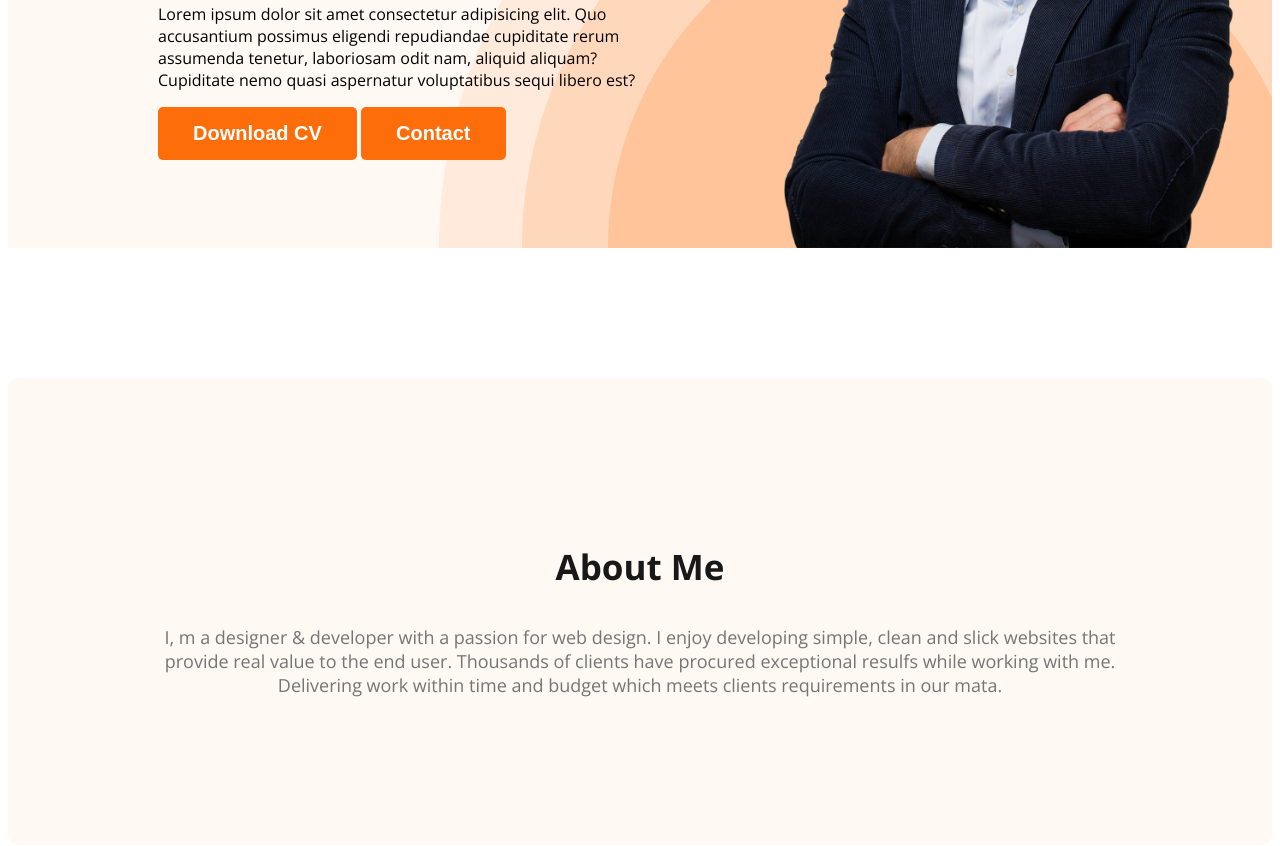
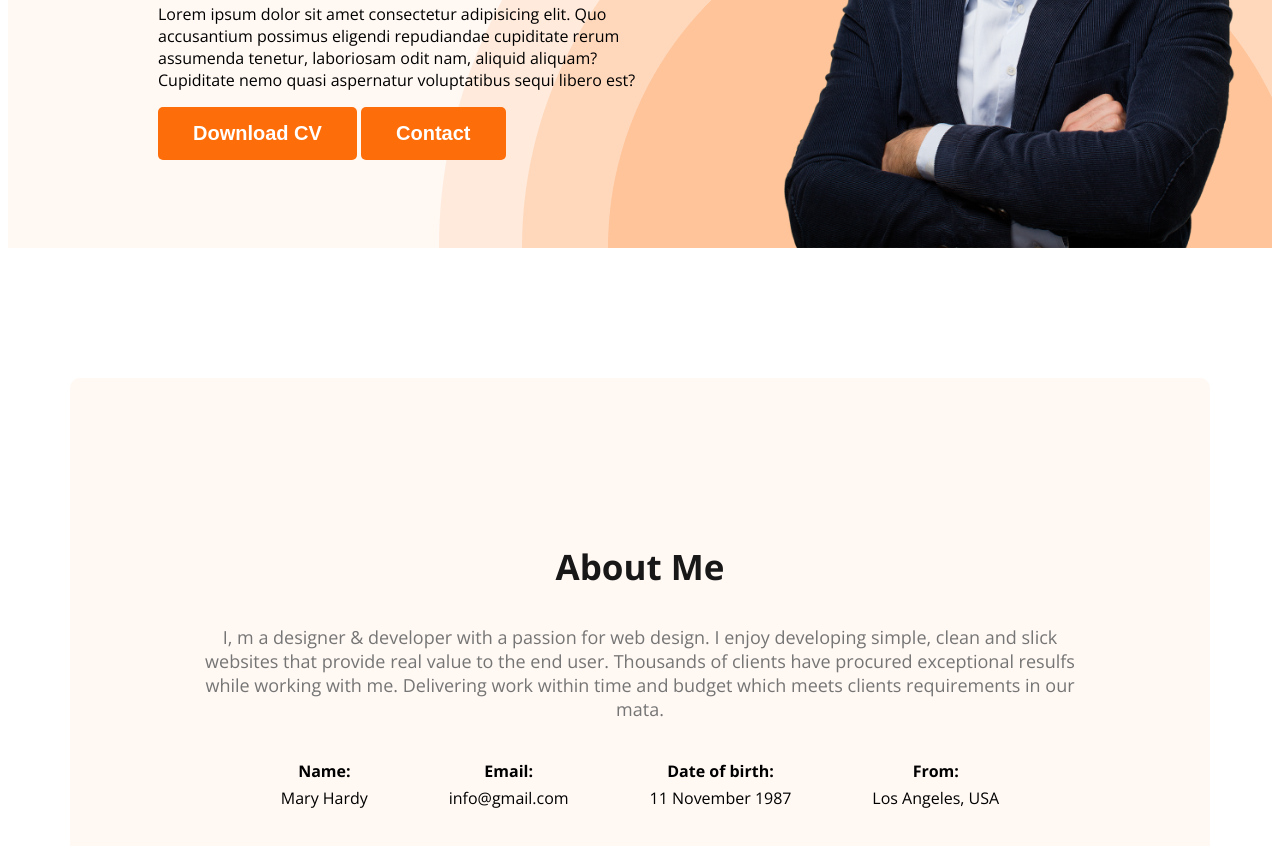
Before and after one commit to Emrandu1989/developer-portfolio, a plain HTML site: page index.html in a window 1280 px wide. Shown: the part 520-1366 px from the top of the page. Drawn offline with nearby package versions, Linux system fonts and the light colour scheme.

Commit message:
about section completed

```diff
--- a/index.html
+++ b/index.html
@@ -37,6 +37,24 @@
                 <p class="section-description">
                     I, m a designer & developer with a passion for web design. I enjoy developing simple, clean and slick websites that provide real value to the end user. Thousands of clients have procured exceptional resulfs while working with me. Delivering work within time and budget which meets clients requirements in our mata.
                 </p>
+                <div class="about-info-container">
+                     <div class="about-info">
+                        <h4 class="info-title">Name:</h4>
+                        <p class="info-description">Mary Hardy</p>
+                     </div>
+                     <div class="about-info">
+                        <h4 class="info-title">Email:</h4>
+                        <p class="info-description">info@gmail.com</p>
+                     </div>
+                     <div class="about-info">
+                        <h4 class="info-title">Date of birth:</h4>
+                        <p class="info-description">11 November 1987</p>
+                     </div>
+                     <div class="about-info">
+                        <h4 class="info-title">From:</h4>
+                        <p class="info-description">Los Angeles, USA</p>
+                     </div>
+                </div>
              </section>
     </main>
     <footer>
--- a/styles/portfolio.css
+++ b/styles/portfolio.css
@@ -89,7 +89,10 @@ nav a{
 }
 
 /* main section styles */
-
+main{
+    max-width: 1140px;
+    margin: auto;
+}
 
 /* About section styles */
 .about{
@@ -98,3 +101,17 @@ nav a{
     background: #FFF8F3;
     margin: 130px 0;
 }
+
+.about-info-container{
+    display: flex;
+    justify-content: space-evenly;
+}
+.info-title{
+    margin-bottom: 0px;
+}
+.info-description{
+    margin-top: 5px;
+}
+.about-info{
+    text-align: center;
+}
```
